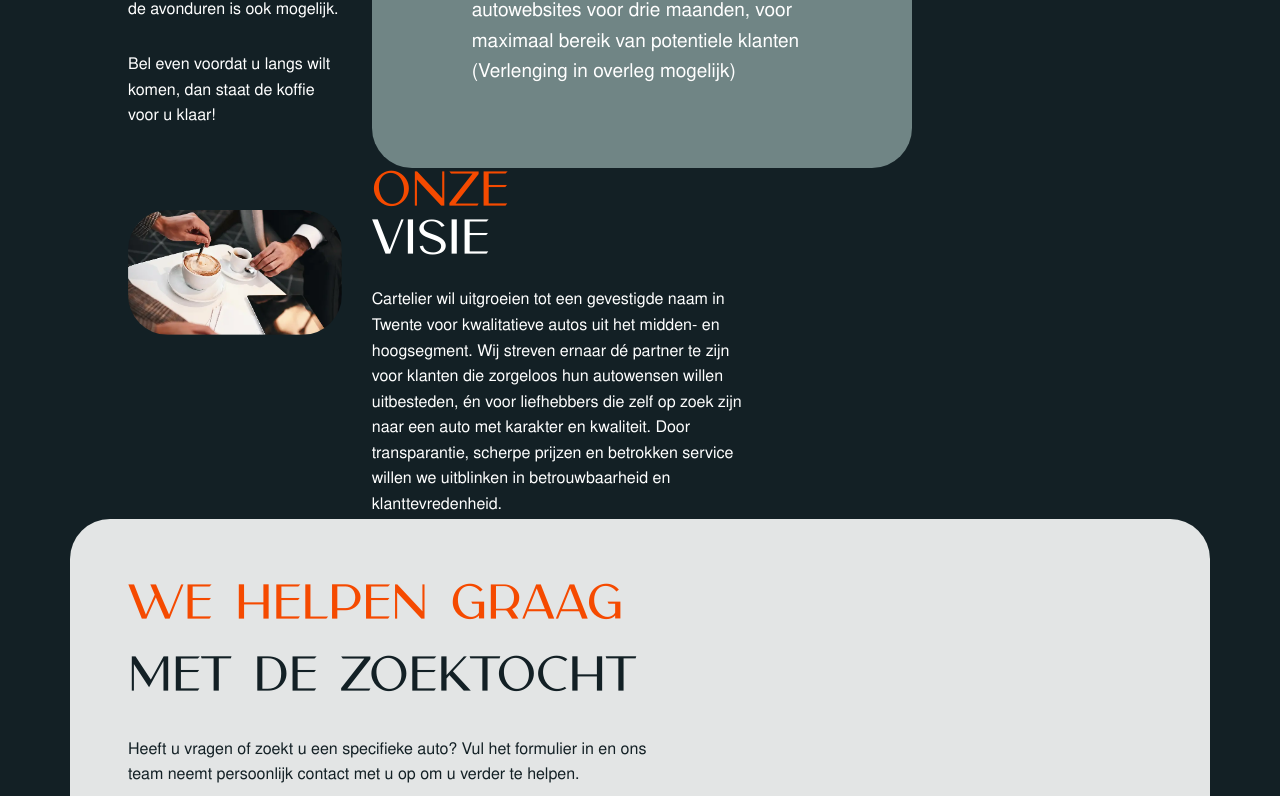
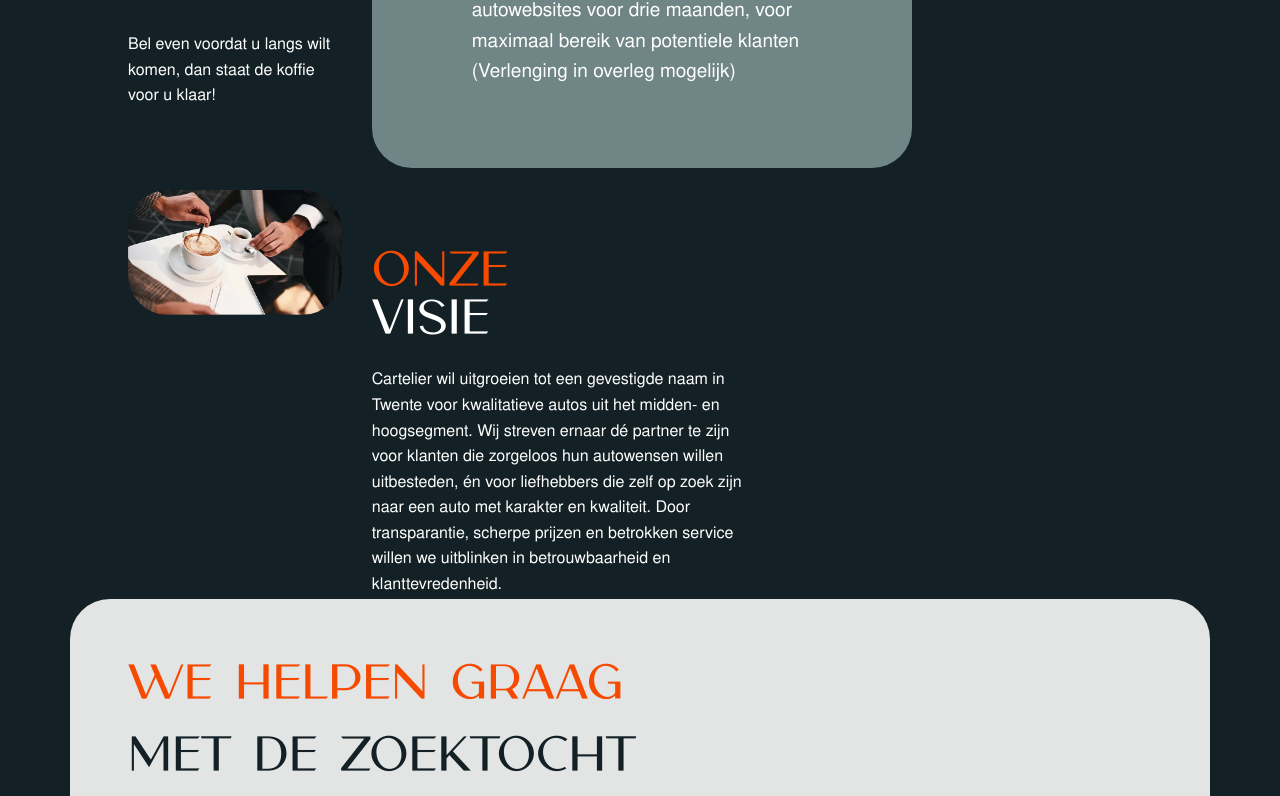
Before and after one commit to erjenweb/nextjs, a Next.js app: page /verkoop-consignatie in a window 1280 px wide. Shown: the part 1798-2594 px from the top of the page. Built offline with nearby package versions, Linux system fonts and the light colour scheme; no server answers; the database is empty.

Commit message:
Update globals.css

```diff
--- a/src/app/globals.css
+++ b/src/app/globals.css
@@ -2237,6 +2237,12 @@ ul.arrow-list+p {
 .verkoop-two {
     margin-top: -350px;
 }
+.verkoop-list-sec .vision-content {
+    padding: 80px 0 0;
+}
+.verkoop-list-sec .about-list-left {
+    margin-top: 50px;
+}
 @media(max-width:1700px) {
       .services_sections .service_img {
           width: calc(100% - 660px);
```
